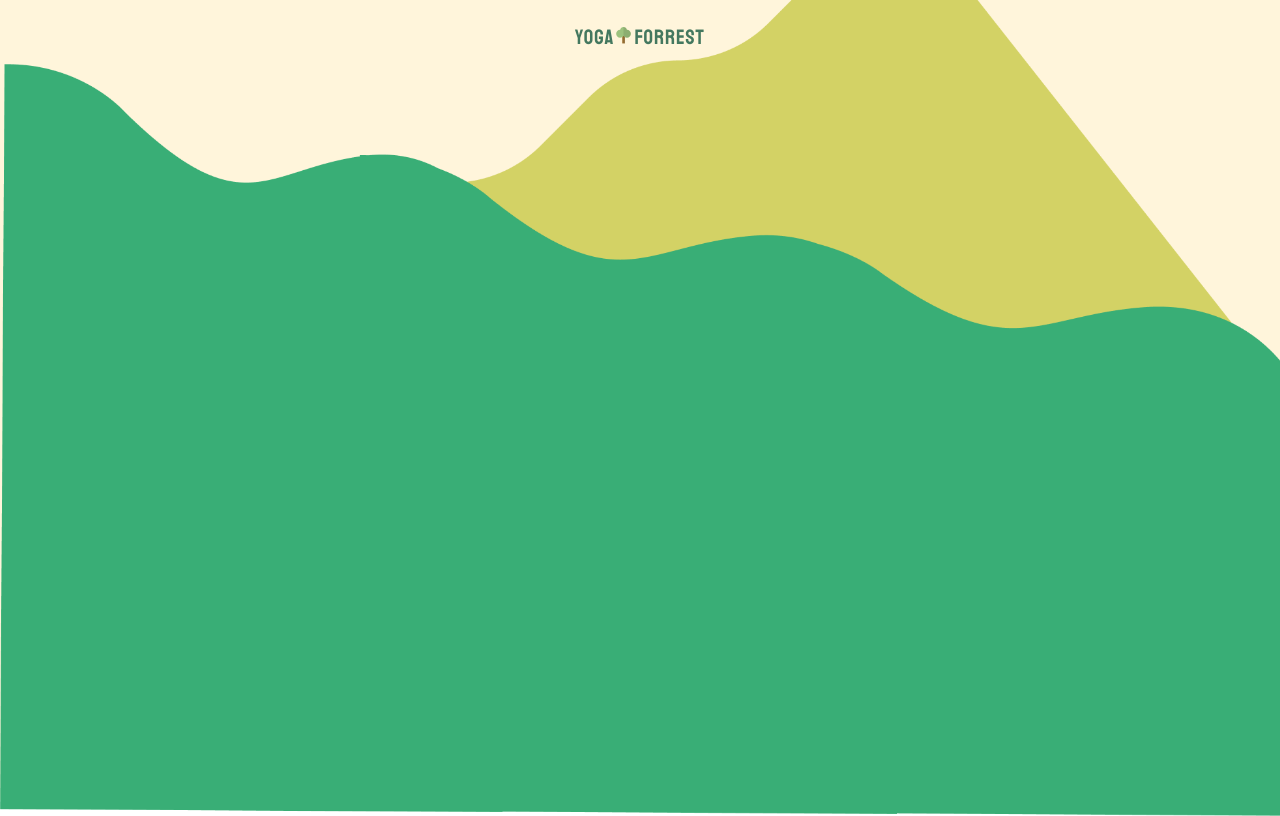
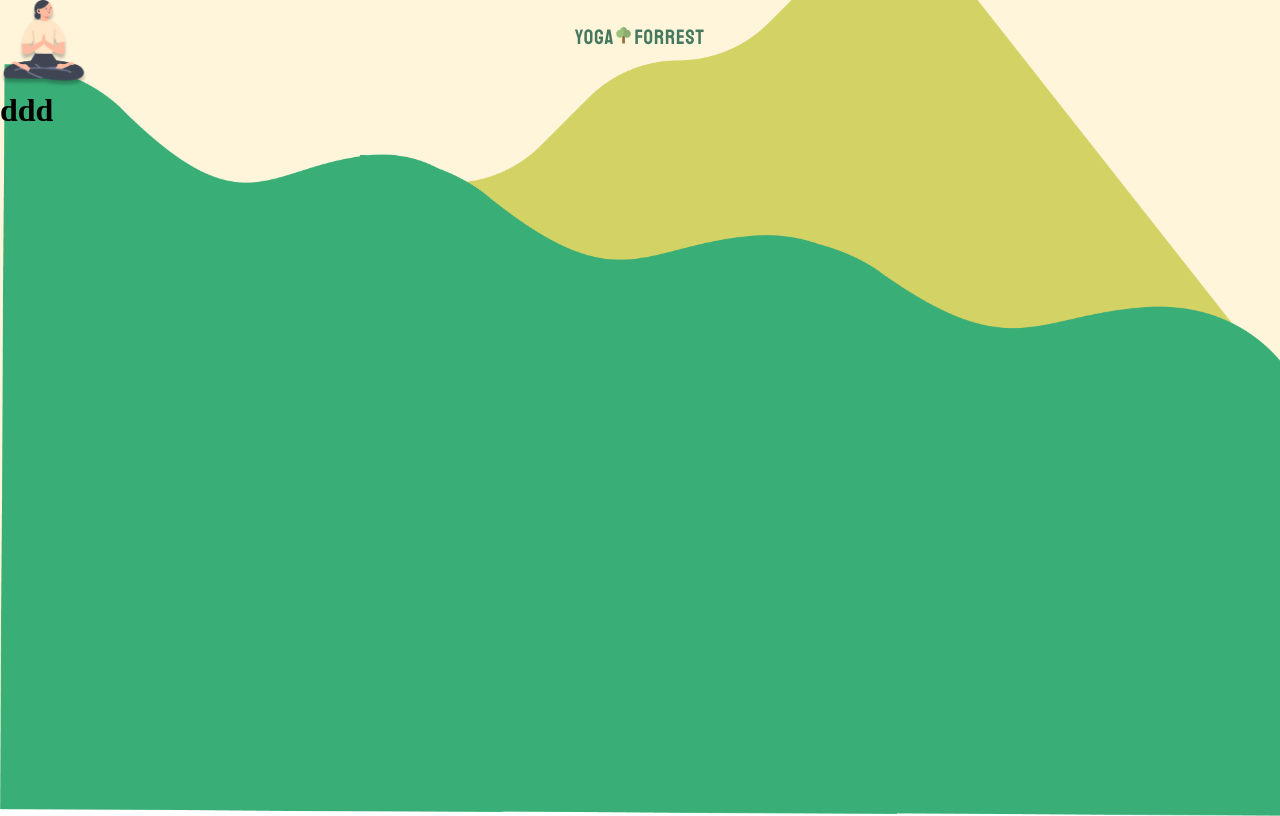
Before and after one commit to mmyeon/yogalim, a React (Create React App) app: page /practice/neck/TcXyk0VAUyw in a window 1280 px wide. Both pictures are taken after a click on the button "수련 시작". Built offline with nearby package versions, Linux system fonts and the light colour scheme; a web font is replaced by a local one.

Commit message:
[feat] 명상 포즈 이미지 추가

```diff
--- a/src/routes/PracticeDetail/Step2.js
+++ b/src/routes/PracticeDetail/Step2.js
@@ -14,7 +14,13 @@ const StyledStep2 = styled.div`
     background-image: url("/assets/images/step/pain-record-bg.png");
     background-position: bottom;
     background-size: cover;
-}
+
+    > .title-container {
+      > .meditation-img {
+        width: 5.5em;
+        height: 5.5em;
+      }
+    }
   }
 `;
 
@@ -23,6 +29,14 @@ const Step2 = () => {
     <StyledStep2>
       <div className="background">
         <Header />
+        <div className="title-container">
+          <img
+            className="meditation-img"
+            src="/assets/images/step/meditation-pose.png"
+            alt="meditation pose"
+          />
+          <h1>ddd</h1>
+        </div>
       </div>
     </StyledStep2>
   );
```
Also changed, not shown: public/assets/images/step/meditation-pose.png (added).
